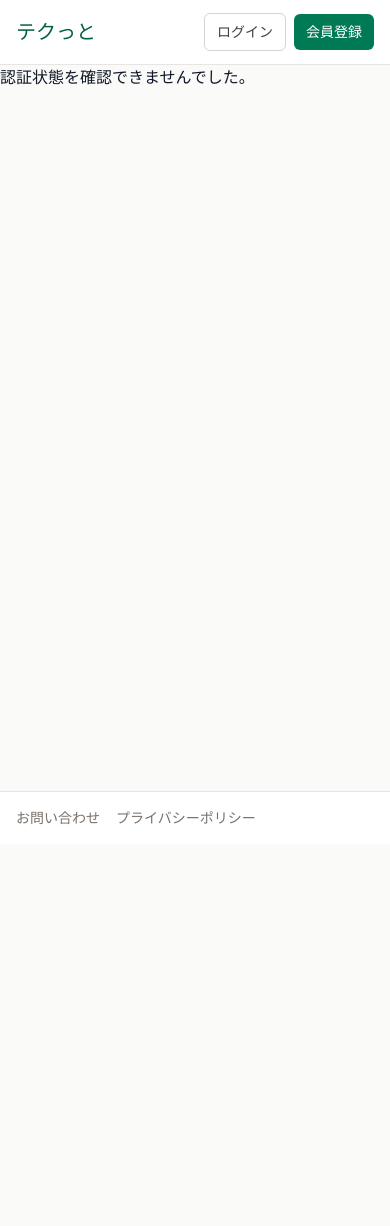
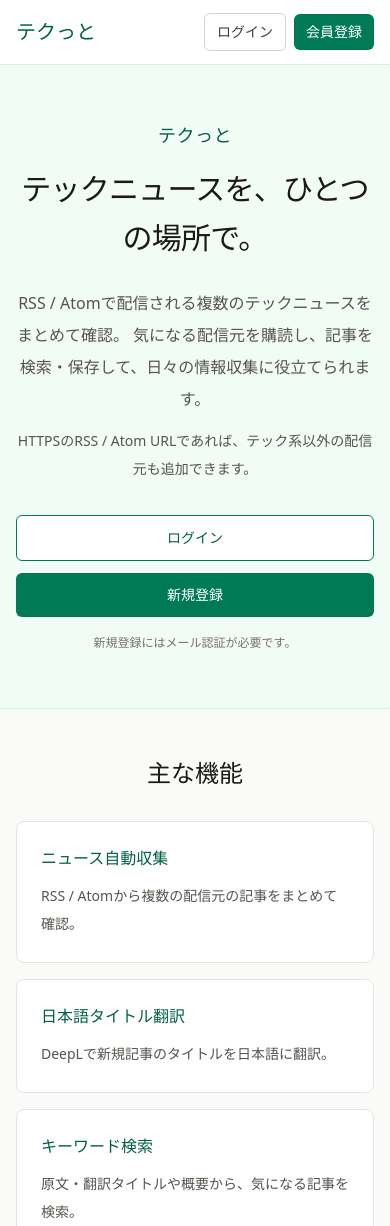
Before and after one commit to nasu-masa/tech-news-aggregator, a React (Vite) app in the folder frontend/: page / in a window 390 px wide. Shown: the top 1226 px of the page. Before the commit the page ends 844 px from the top, so only its background shows below. Built offline with nearby package versions, Linux system fonts and the light colour scheme; no server answers.

Commit message:
feat(frontend): add home page and move article list to /articles

```diff
--- a/frontend/src/App.tsx
+++ b/frontend/src/App.tsx
@@ -1,3 +1,4 @@
+import HomePage from "./pages/HomePage";
 import ProtectedRoute from "./components/auth/ProtectedRoute";
 import VerifiedRoute from "./components/auth/VerifiedRoute";
 import AppLayout from "./components/layout/AppLayout";
@@ -19,6 +20,7 @@ function App() {
   return (
     <Routes>
       <Route element={<AppLayout />}>
+        <Route path="/" element={<HomePage />} />
         <Route path="/register" element={<RegisterPage />} />
         <Route path="/login" element={<LoginPage />} />
         <Route path="/forgot-password" element={<ForgotPasswordPage />} />
@@ -51,7 +53,7 @@ function App() {
         />
         <Route element={<ArticleLayout />}>
           <Route
-            path="/"
+            path="/articles"
             element={
               <ProtectedRoute>
                 <VerifiedRoute>
--- a/frontend/src/components/layout/DesktopSidebar.tsx
+++ b/frontend/src/components/layout/DesktopSidebar.tsx
@@ -56,7 +56,7 @@ function DesktopSidebar() {
 
     const query = nextSearchParams.toString();
 
-    return query ? `/?${query}` : "/";
+    return query ? `/articles?${query}` : "/articles";
   };
 
   useEffect(() => {
--- a/frontend/src/pages/ArticleDetailPage.tsx
+++ b/frontend/src/pages/ArticleDetailPage.tsx
@@ -32,7 +32,7 @@ function ArticleDetailPage() {
       ? location.state.fromSearch
       : "";
 
-  const articleListUrl = fromSearch ? `/?${fromSearch}` : "/";
+  const articleListUrl = fromSearch ? `/articles?${fromSearch}` : "/articles";
 
   useEffect(() => {
     let ignore = false;
--- a/frontend/src/pages/ArticleListPage.tsx
+++ b/frontend/src/pages/ArticleListPage.tsx
@@ -214,7 +214,7 @@ function ArticleListPage() {
 
             {hasFilters ? (
               <Link
-                to="/"
+                to="/articles"
                 className="mt-5 inline-block rounded-md border border-stone-300 bg-white px-4 py-2 text-sm font-medium text-stone-700 transition-colors hover:bg-stone-50 hover:text-stone-900 focus-visible:outline-none focus-visible:ring-2 focus-visible:ring-emerald-700/40"
               >
                 すべての記事を表示
--- /dev/null
+++ b/frontend/src/pages/HomePage.tsx
@@ -0,0 +1,73 @@
+import { Link } from "react-router-dom";
+import { useAuth } from "../hooks/useAuth";
+
+const features = [
+  { title: "ニュース自動収集", description: "RSS / Atomから複数の配信元の記事をまとめて確認。" },
+  { title: "日本語タイトル翻訳", description: "DeepLで新規記事のタイトルを日本語に翻訳。" },
+  { title: "キーワード検索", description: "原文・翻訳タイトルや概要から、気になる記事を検索。" },
+  { title: "お気に入り・あとで読む", description: "残したい記事や時間のあるときに読みたい記事を保存。" },
+  { title: "既読管理・メモ", description: "読んだ記事を整理し、気づきや学びをメモ。" },
+  { title: "配信元の購読管理", description: "興味のある配信元を購読し、自分に合った情報収集を。" },
+];
+
+const buttonClass =
+  "inline-flex items-center justify-center rounded-md px-6 py-3 text-sm font-semibold transition-colors focus-visible:outline-none focus-visible:ring-2 focus-visible:ring-emerald-700/40 focus-visible:ring-offset-2";
+
+function HomePage() {
+  const { user, isCheckingAuth } = useAuth();
+
+  return (
+    <main className="flex-1">
+      <section className="border-b border-emerald-100 bg-emerald-50/60 px-4 py-14 sm:px-6 sm:py-20" aria-labelledby="home-heading">
+        <div className="mx-auto max-w-3xl text-center">
+          <p className="mb-4 text-lg font-bold tracking-wide text-emerald-800">テクっと</p>
+          <h1 id="home-heading" className="text-3xl font-bold leading-relaxed tracking-tight text-stone-900 sm:text-5xl sm:leading-snug">
+            テックニュースを、<wbr />ひとつの場所で。
+          </h1>
+          <p className="mx-auto mt-6 max-w-xl text-base leading-8 text-stone-600">
+            RSS / Atomで配信される複数のテックニュースをまとめて確認。
+            気になる配信元を購読し、記事を検索・保存して、日々の情報収集に役立てられます。
+          </p>
+          <p className="mx-auto mt-3 max-w-xl text-sm leading-7 text-stone-600">
+            HTTPSのRSS / Atom URLであれば、テック系以外の配信元も追加できます。
+          </p>
+          <div className="mt-8">
+            {isCheckingAuth ? (
+              <p className="py-3 text-sm text-stone-500" role="status">ログイン状態を確認中...</p>
+            ) : user ? (
+              <Link to="/articles" className={`${buttonClass} bg-emerald-700 text-white hover:bg-emerald-800`}>
+                記事一覧へ
+              </Link>
+            ) : (
+              <>
+                <div className="flex flex-col justify-center gap-3 sm:flex-row">
+                  <Link to="/login" className={`${buttonClass} border border-emerald-700 bg-white text-emerald-800 hover:bg-emerald-50`}>
+                    ログイン
+                  </Link>
+                  <Link to="/register" className={`${buttonClass} bg-emerald-700 text-white hover:bg-emerald-800`}>
+                    新規登録
+                  </Link>
+                </div>
+                <p className="mt-4 text-xs leading-relaxed text-stone-500">新規登録にはメール認証が必要です。</p>
+              </>
+            )}
+          </div>
+        </div>
+      </section>
+
+      <section className="mx-auto max-w-5xl px-4 py-12 sm:px-6 sm:py-16" aria-labelledby="features-heading">
+        <h2 id="features-heading" className="mb-8 text-center text-2xl font-semibold text-stone-900">主な機能</h2>
+        <ul className="grid gap-4 sm:grid-cols-2 lg:grid-cols-3">
+          {features.map(({ title, description }) => (
+            <li key={title} className="rounded-lg border border-stone-200 bg-white p-6">
+              <h3 className="mb-3 font-semibold text-emerald-800">{title}</h3>
+              <p className="text-sm leading-7 text-stone-600">{description}</p>
+            </li>
+          ))}
+        </ul>
+      </section>
+    </main>
+  );
+}
+
+export default HomePage;
--- a/frontend/src/pages/LoginPage.tsx
+++ b/frontend/src/pages/LoginPage.tsx
@@ -30,7 +30,7 @@ function LoginPage() {
       await loginUser(data);
       const user = await refreshUser();
 
-      navigate(user?.email_verified_at ? "/" : "/verify-email", {
+      navigate(user?.email_verified_at ? "/articles" : "/verify-email", {
         replace: true,
       });
     } catch (error) {
--- a/frontend/src/pages/VerifyEmailPage.tsx
+++ b/frontend/src/pages/VerifyEmailPage.tsx
@@ -37,7 +37,7 @@ function VerifyEmailPage() {
   if (user.email_verified_at !== null) {
     return (
       <Navigate
-        to="/"
+        to="/articles"
         replace
         state={searchParams.get("verified") === "1" ? { emailVerified: true } : null}
       />
```
